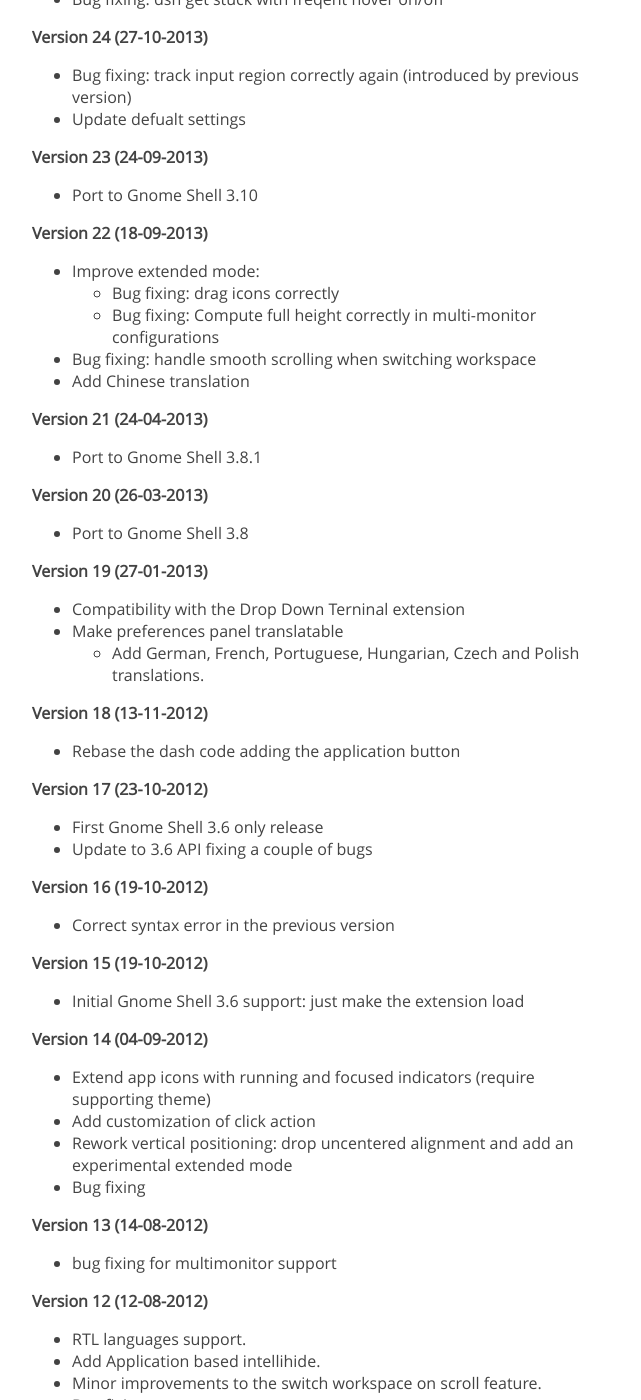
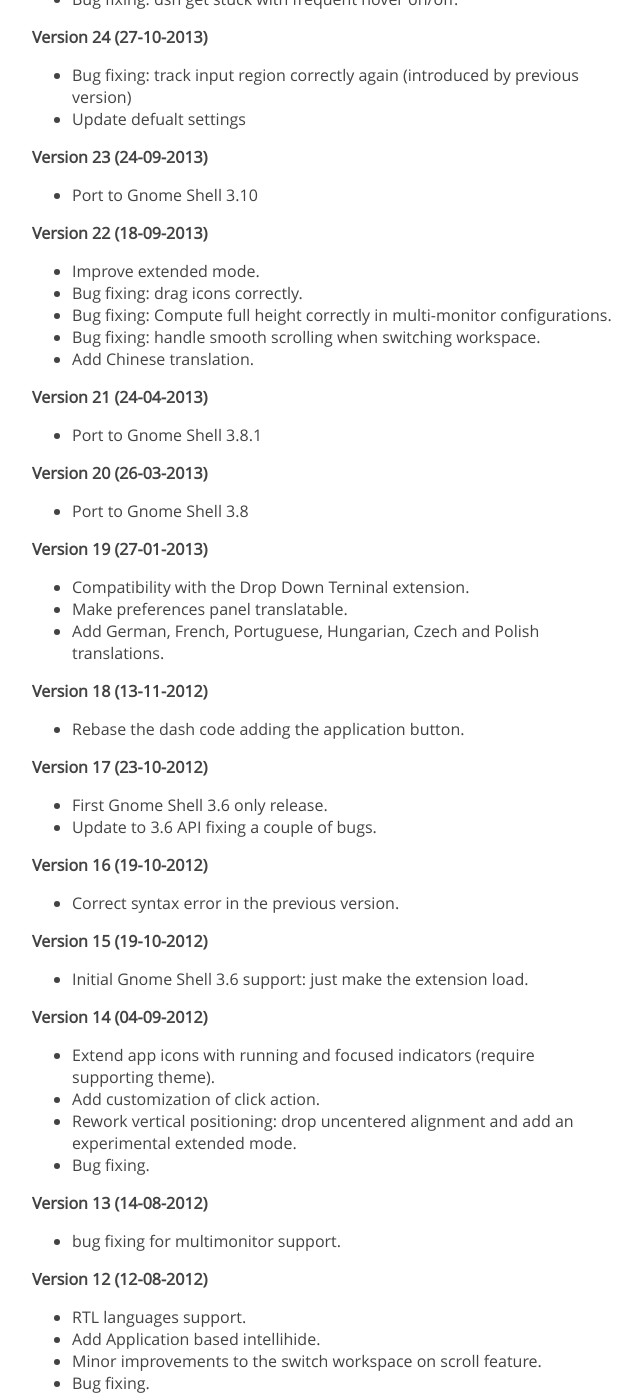
Before and after one commit to micheleg/dash-to-dock, a Jekyll site: the page built from development.md, in a window 1280 px wide and 1400 px high, scrolled down 2346 px. Shown: the whole window, without its empty margins (143-784 px from the left). Built offline with Jekyll 4.4.1, drawn with Linux system fonts in a browser that asks for light colours; Markdown is read by kramdown in place of the engine named in the settings; some of the changed lines change nothing that is shown; some of the changed text lies outside the part shown.

Commit message:
Use release data to generate release changelog.

```diff
--- a/development.md
+++ b/development.md
@@ -64,168 +64,14 @@
 
 Version numbering follows the uploads to the extension website.
 
-**Version 30 (23-04-2014)**
-
-  * This is a port of all features introduced by version 29 for GNOME Shell 3.10.
-
-**Version 29 (08-04-2014)**
-
-  * Include optional custom theme for the dash replacing the Adwaita-dashtodock theme
-  * Rework dahs sliding: introduce custom container solving bugs:
-    * Bug fixing: the dasj doesn't steal anymore input events on the secondary monitor when slided out
-  * Add pressure sensitivity to show the dash
-  * Emit custom signals when showing/hiding for better extension interoperability
-
-**Version 28 (27-03-2014)**
-
-  * Port to Gnome Shell 3.12
-
-**Version 27 (18-03-2014)**
-
-  * Bug fixing: disconnect global signals and clean timeouts id.
-  * Bug fixing: ignore nautilus desktop windows
-
-**Version 26 (18-03-2014)**
-
-  * Show dash in overview search when dragging an app icon restoring upstream behaviour.
-  * Bug fixing: handle dash visibility with fullscreen windows
-
-**Version 25 (27-10-2013)**
-
-  * Bug fixing: dsh get stuck with freqent hover on/off
-
-**Version 24 (27-10-2013)**
-
-  * Bug fixing: track input region correctly again (introduced by previous version)
-  * Update defualt settings
-
-**Version 23 (24-09-2013)**
-
-  * Port to Gnome Shell 3.10
-
-**Version 22 (18-09-2013)**
-
-  * Improve extended mode:
-    * Bug fixing: drag icons correctly
-    * Bug fixing: Compute full height correctly in multi-monitor configurations
-  * Bug fixing: handle smooth scrolling when  switching workspace
-  * Add Chinese translation
-
-**Version 21 (24-04-2013)**
-
-  * Port to Gnome Shell 3.8.1
-
-**Version 20 (26-03-2013)**
-
-  * Port to Gnome Shell 3.8
-
-**Version 19 (27-01-2013)**
-
-  * Compatibility with the Drop Down Terninal extension
-  * Make preferences panel translatable
-    * Add German, French, Portuguese, Hungarian, Czech and Polish translations.
-
-**Version 18 (13-11-2012)**
-
-  * Rebase the dash code adding the application button
-
-**Version 17 (23-10-2012)**
-
- * First Gnome Shell 3.6 only release
- * Update to 3.6 API fixing a couple of bugs
-
-**Version 16 (19-10-2012)**
-
- * Correct syntax error in the previous version
-
-**Version 15 (19-10-2012)**
-
- * Initial Gnome Shell 3.6 support: just make the extension load
-
-**Version 14 (04-09-2012)**
-
- * Extend app icons with running and focused indicators (require supporting theme)
- * Add customization of click action
- * Rework vertical positioning: drop uncentered alignment and add an experimental extended mode
- * Bug fixing
-
-**Version 13 (14-08-2012)**
-
- * bug fixing for multimonitor support
-
-**Version 12 (12-08-2012)**
-
- * RTL languages support.
- * Add Application based intellihide.
- * Minor improvements to the switch workspace on scroll feature.
- * Bug fixing.
-
-**Version 11 (22-07-2012)**
-
- * Allow to choose the monitor where the dock is shown.
- * Enable dash accessibility via ctrlAltTab.
- * Directly customize the dash background opacity.
-
-**Version 10 (09-07-2012)**
-
- * Option to center the dock vertically.
- * Option to increase the maximum dock height.
- * Settings GUI overhaul.
-
-**Version 9 (24-06-2012)**
-
- * Basic Bolt extensions support.
- * Bug fixing.
-
-**Version 8 (23-06-2012)**
-
- * Gnome Shell 3.4 only release.
- * Greatly improve multimonitor support.
- * Improve intellihide efficiency.
- * Improve autohide.
- * Improve settings GUI.
- * Add swith workspace on scroll feature.
- * Option to control the maximum icon size.
- * Option to show favorites and/or running application icons.
- * Bug fixing.
-
-**Version 7 (12-06-2012)**
-
- * Gnome Shell 3.2 only release, last version supporting 3.2.
- * Greatly improve multimonitor support.
- * Bug fixing.
-
-**Version 6 (03-06-2012)**
-
- * Bug fixing.
-
-**Version 5 (02-06-2012)**
-
- * Move settings to a gschema for Gnome Shell 3.4.
- * Add settings GUI form Gnome Shell 3.4.
- * Minor improvements.
-
-**Version 4 (29-05-2012)**
-
- * Minor improvements.
- * Bug fixing.
-
-**Version 3 (23-05-2012)**
-
- * Basic theme indipendece.
- * Intellihide/autohide settings.
- * Minor improvements.
- * Bug fixing .
-
-**Version 2 (20-05-2012)**
-
-* Inline timing settings.
-* Bug fixing.
-
-**Version 1 (12-05-2012)**
-
-* Initial release.
-* Basic intellihide functionality.
+{% for release in site.data.releases %}
+<p><strong>Version {{ release.version }} ({{ release.date }})</strong></p>
+<ul>
+{% for rn in release.notes %}
+<li>{{ rn }}</li>
+{% endfor %}
+</ul>
+{% endfor %}
 
 <a name="license"></a>
 ### License
```
